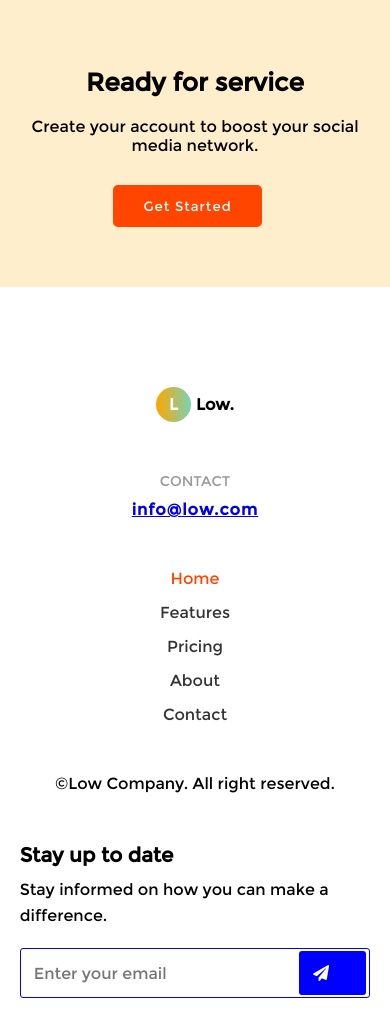
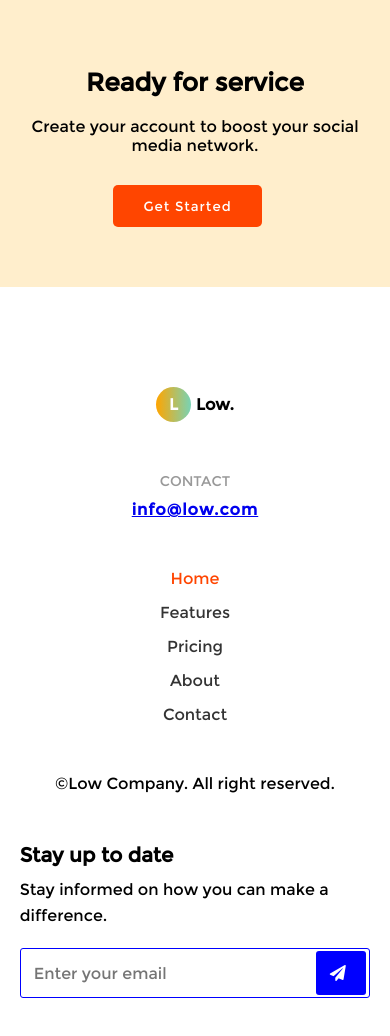
Before and after one commit to Ezeani1995/Low_Agency_website_design, a plain HTML site: page index.html in a window 390 px wide. Shown: the part 5083-6119 px from the top of the page. Drawn offline with Linux system fonts and the light colour scheme.

Commit message:
Updated style.css file

```diff
--- a/css/style.css
+++ b/css/style.css
@@ -804,4 +804,12 @@ header .header-inner nav .nav-btns a:nth-child(2) {
     text-align: center;
     margin-right: 0;
   }
+
+  .footer .footer-inner .footer-right .footer-input input {
+  width: 85%;
 }
+
+.footer .footer-inner .footer-right .footer-input i {
+  width: 15%;
+}
+}
```
